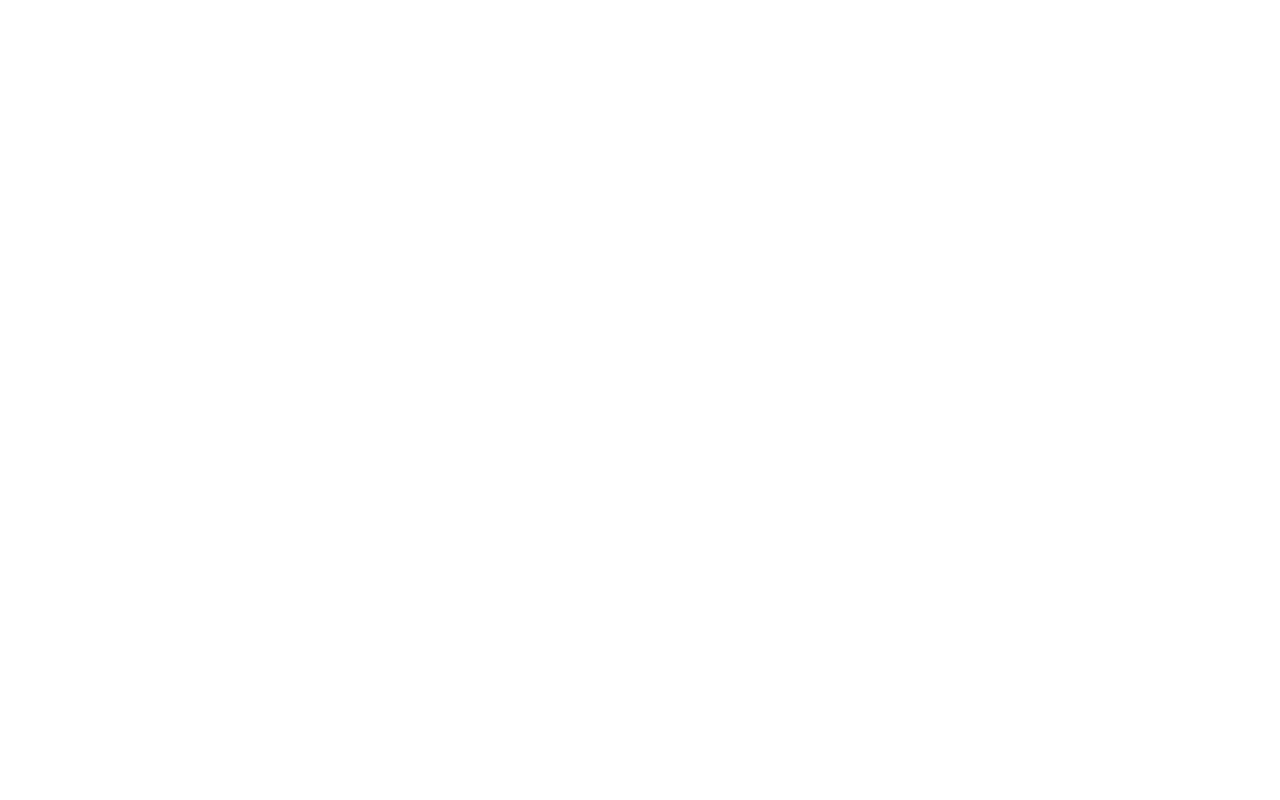
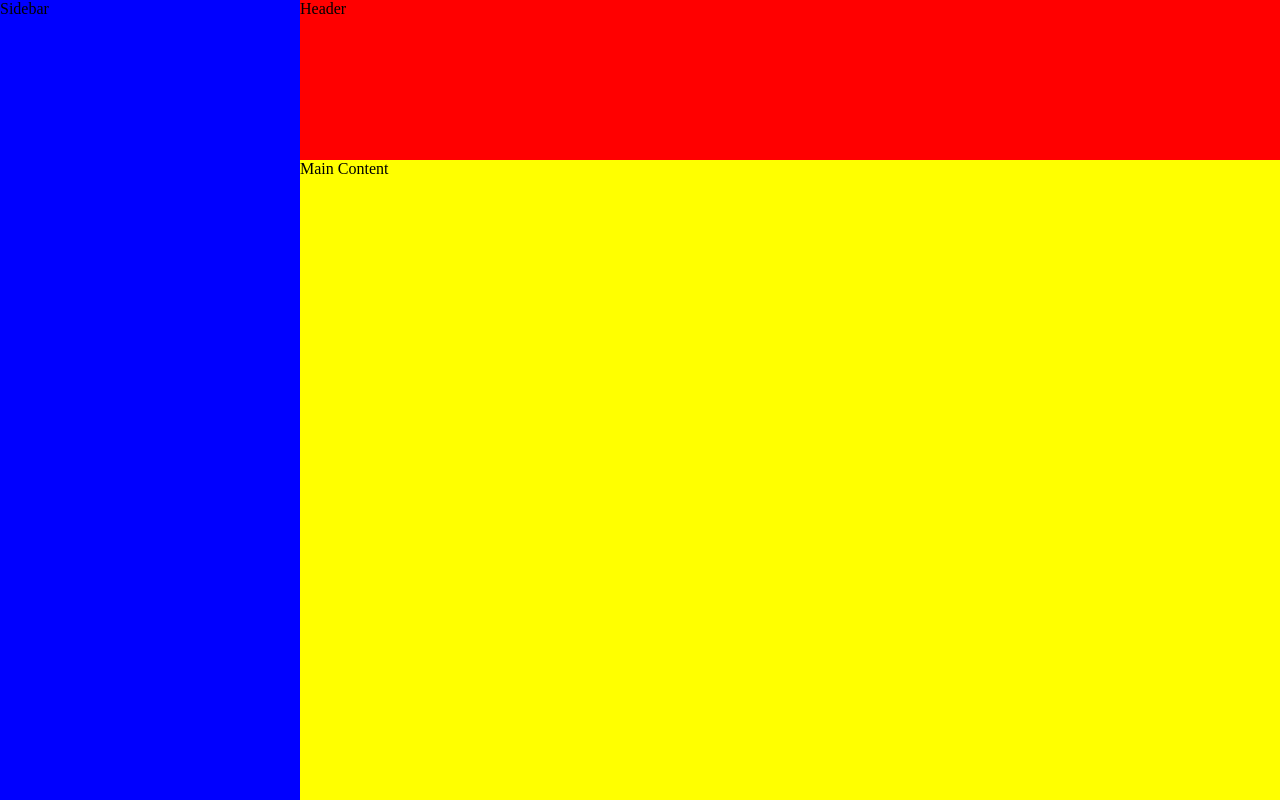
Before and after one commit to KlakCodes/odin-admin-dashboard, a plain HTML site: page index.html in a window 1280 px wide. Drawn offline with Linux system fonts and the light colour scheme.

Commit message:
Completed basic layout of page

```diff
--- a/index.html
+++ b/index.html
@@ -7,6 +7,10 @@
     <title>Admin Dashboard</title>
 </head>
 <body>
-
+    <div class="container">
+        <div class="header">Header</div>
+        <div class="sidebar">Sidebar</div>
+        <div class="main-content">Main Content</div>
+    </div>
 </body>
 </html>
--- a/style.css
+++ b/style.css
@@ -0,0 +1,27 @@
+* {
+    box-sizing: border-box;
+    padding: 0;
+    margin: 0;
+}
+
+.container {
+    display: grid;
+    grid-template-columns: minmax(300px, 1fr) 4fr;
+    grid-template-rows: 1fr 4fr;
+    height: 100vh;
+}
+
+.header {
+    background-color: red;
+    grid-area: 1 / 2 / 2 / 3;
+}
+
+.sidebar {
+    background-color: blue;
+    grid-area: 1 / 1 / 3 / 2
+}
+
+.main-content {
+    background-color: yellow;
+    grid-area: 2 / 2 / 3 / 3;
+}
```
Also changed, not shown: images/dashboard-project.png (added).
